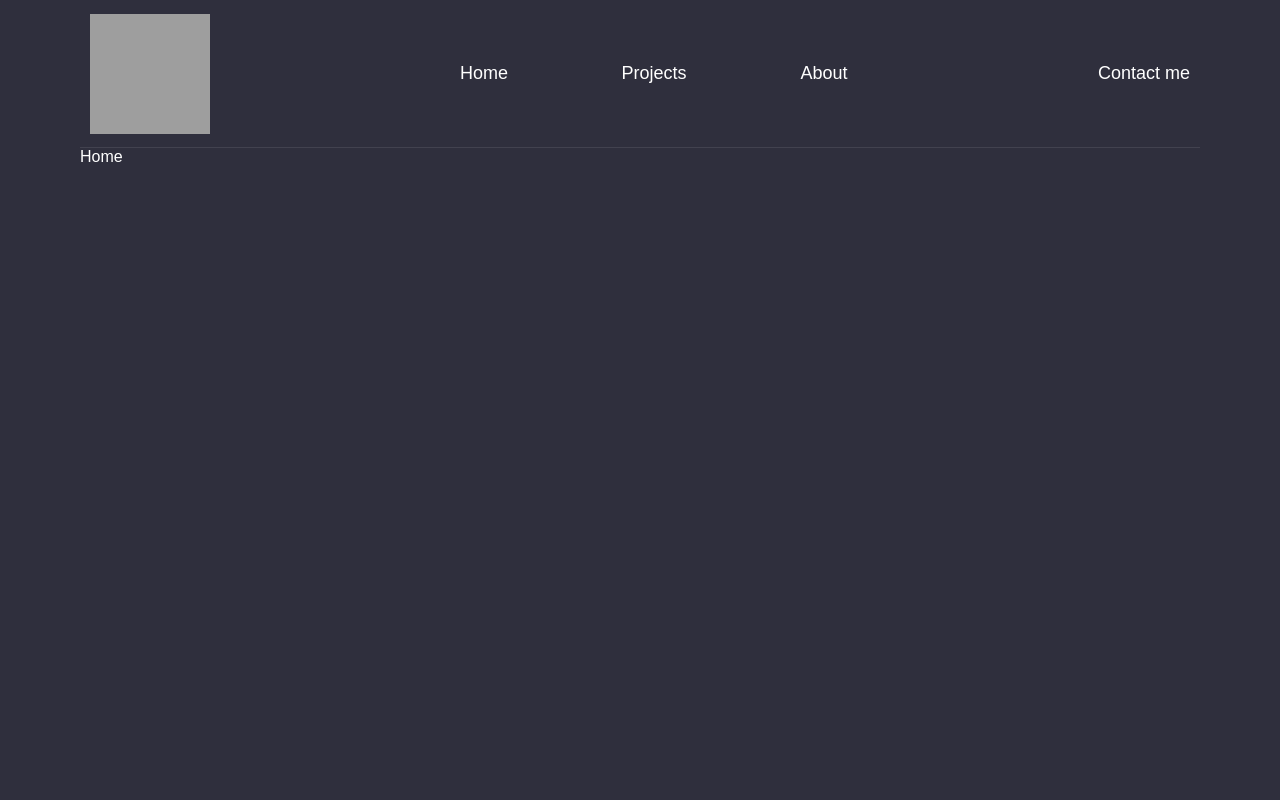
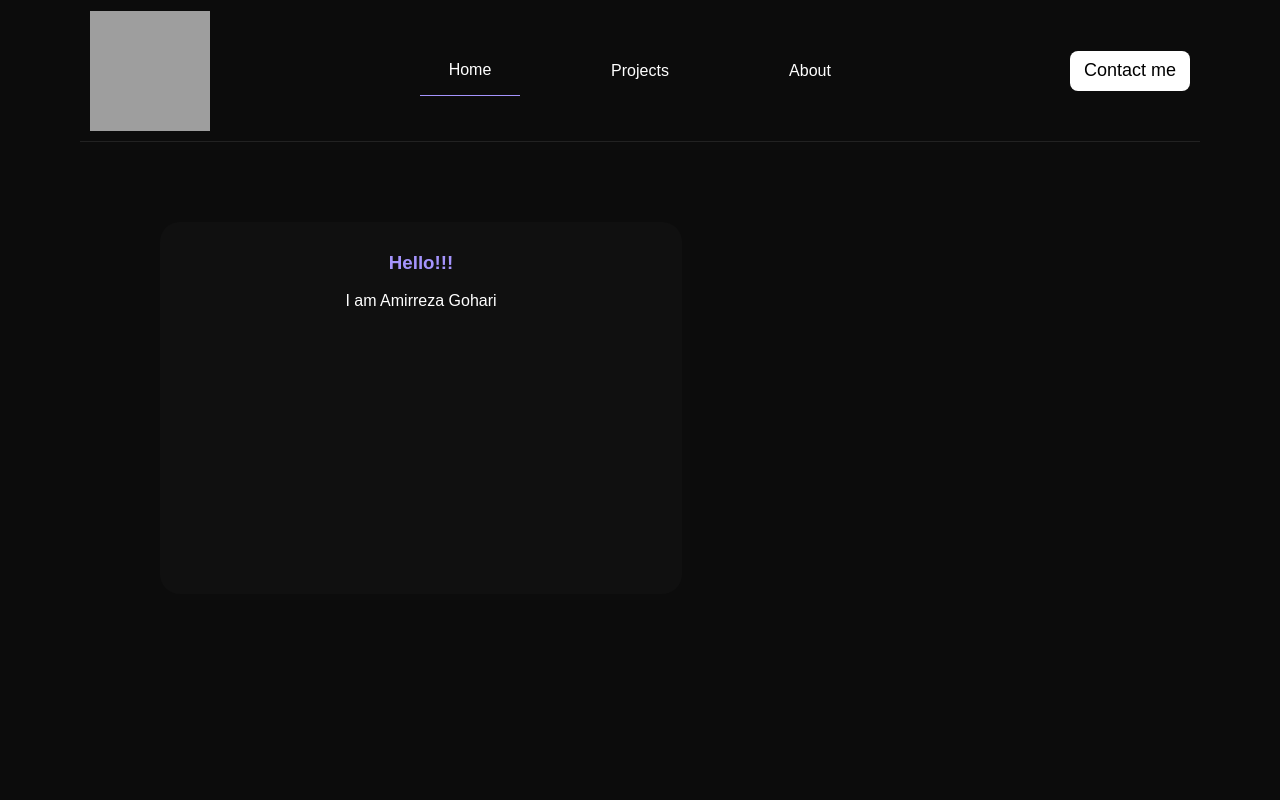
Before and after one commit to Cybersoul2042/Portfolio, a Django app: page / in a window 1280 px wide. Run offline with Django 4.2, Linux system fonts and the light colour scheme; data comes from the database, SQL or seed files in the repository; both versions use the stored data as it was after the commit; grey boxes are pictures that could not be loaded.

Commit message:
More Style

```diff
--- a/pfwapp/static/pfwapp/index.css
+++ b/pfwapp/static/pfwapp/index.css
@@ -1,30 +1,30 @@
 body {
   font-family: sans-serif;
-  background-color: rgb(47, 47, 61);
+  background-color: #0c0c0c;
   color: white;
   margin: 0;
   margin-left: 80px;
   margin-right: 80px;
   min-width: 300px;
+  height: 100vh;
 }
 
 .navbar_container {
   width: 100%;
   border-bottom: 1px solid rgba(255, 255, 255, 0.09);
+  margin-bottom: 80px;
 }
 .navbar_container .navbar {
   display: flex;
   flex-direction: row;
   flex-wrap: wrap;
   justify-content: space-between;
-  align-content: center;
+  align-items: center;
   padding: 10px;
 }
 .navbar_container .navbar #logo {
   display: flex;
   flex-direction: row;
-  justify-content: center;
-  align-items: center;
 }
 .navbar_container .navbar #logo #mylogo {
   width: 120px;
@@ -35,7 +35,7 @@ body {
   flex-direction: row;
   justify-content: center;
   align-items: center;
-  font-size: 18px;
+  font-size: 16px;
 }
 .navbar_container .navbar .pages-btn #home-btn {
   display: flex;
@@ -48,12 +48,14 @@ body {
   margin-right: 35px;
   width: 100px;
 }
+.navbar_container .navbar .pages-btn #home-btn a p {
+  transition: color 0.3s ease;
+}
 .navbar_container .navbar .pages-btn #home-btn:hover {
   cursor: pointer;
-  background-color: rgba(106, 106, 255, 0.601);
-  text-align: center;
-  border-radius: 8px;
-  width: 100px;
+}
+.navbar_container .navbar .pages-btn #home-btn:hover a p {
+  color: #a594fd;
 }
 .navbar_container .navbar .pages-btn #project-btn {
   display: flex;
@@ -66,12 +68,14 @@ body {
   margin-right: 35px;
   width: 100px;
 }
+.navbar_container .navbar .pages-btn #project-btn a p {
+  transition: color 0.3s ease;
+}
 .navbar_container .navbar .pages-btn #project-btn:hover {
   cursor: pointer;
-  background-color: rgba(106, 106, 255, 0.601);
-  text-align: center;
-  border-radius: 8px;
-  width: 100px;
+}
+.navbar_container .navbar .pages-btn #project-btn:hover a p {
+  color: #a594fd;
 }
 .navbar_container .navbar .pages-btn #about-btn {
   display: flex;
@@ -84,26 +88,75 @@ body {
   margin-right: 0px;
   width: 100px;
 }
+.navbar_container .navbar .pages-btn #about-btn a p {
+  transition: color 0.3s ease;
+}
 .navbar_container .navbar .pages-btn #about-btn:hover {
   cursor: pointer;
-  background-color: rgba(106, 106, 255, 0.601);
-  text-align: center;
-  border-radius: 8px;
-  width: 100px;
+}
+.navbar_container .navbar .pages-btn #about-btn:hover a p {
+  color: #a594fd;
 }
 .navbar_container .navbar #contact-btn {
+  width: 120px;
+  height: 40px;
   display: flex;
   flex-direction: row;
   justify-content: center;
   align-items: center;
   font-size: 18px;
-  margin: 15px;
+  margin: 35px;
   margin-left: 0;
   margin-right: 0;
+  color: black;
+  background-color: white;
+  border-radius: 8px;
+  transition: background-color 0.8s ease, color 1s ease;
+}
+.navbar_container .navbar #contact-btn:hover {
+  cursor: pointer;
+  transition: background-color 0.8s ease, color 1s ease;
+  background-color: #7d64f9;
+  color: white;
 }
 
-.page-det {
-  padding: 5px;
+#home-intro-card {
+  width: 500px;
+  height: 350px;
+  margin: 80px;
+  margin-top: 0;
+  border: 1px solid transparent;
+  border-radius: 1.25rem;
+  padding: 10px;
+  background-color: #101010;
+  text-align: center;
+}
+#home-intro-card h3 {
+  font-weight: bold;
+}
+
+.project-cards {
+  display: flex;
+  flex-wrap: wrap;
+  flex-direction: row;
+  justify-content: space-between;
+  align-items: center;
+}
+
+#project-card {
+  width: 300px;
+  height: 350px;
+  margin: 80px;
+  margin-top: 0;
+  margin-bottom: 10px;
+  border: 1px solid transparent;
+  border-radius: 1.25rem;
+  padding: 10px;
+  background-color: #101010;
+  text-align: center;
+}
+#project-card h3 {
+  font-weight: bold;
 }
 
 /*# sourceMappingURL=index.css.map */
--- a/pfwapp/static/pfwapp/index.js
+++ b/pfwapp/static/pfwapp/index.js
@@ -1,12 +1,21 @@
 document.addEventListener("DOMContentLoaded", function () {
     var _a, _b, _c, _d;
-    (_a = document.querySelector('#home-btn')) === null || _a === void 0 ? void 0 : _a.addEventListener('click', () => ChangePage("home"));
-    (_b = document.querySelector('#project-btn')) === null || _b === void 0 ? void 0 : _b.addEventListener('click', () => ChangePage("projects"));
-    (_c = document.querySelector('#about-btn')) === null || _c === void 0 ? void 0 : _c.addEventListener('click', () => ChangePage("about"));
-    (_d = document.querySelector('#contact-btn')) === null || _d === void 0 ? void 0 : _d.addEventListener('click', () => ChangePage("contact"));
-    ChangePage("home");
+    (_a = document.querySelector('#home-btn')) === null || _a === void 0 ? void 0 : _a.addEventListener('click', () => ChangePage("home", "home-btn"));
+    (_b = document.querySelector('#project-btn')) === null || _b === void 0 ? void 0 : _b.addEventListener('click', () => ChangePage("projects", "project-btn"));
+    (_c = document.querySelector('#about-btn')) === null || _c === void 0 ? void 0 : _c.addEventListener('click', () => ChangePage("about", "about-btn"));
+    (_d = document.querySelector('#contact-btn')) === null || _d === void 0 ? void 0 : _d.addEventListener('click', () => ChangePage("contact", "contact-btn"));
+    ChangePage("home", "home-btn");
 });
-function ChangePage(pagetype) {
+function ChangePage(pagetype, pageButton) {
+    let pageBtns = document.querySelectorAll('.button');
+    pageBtns.forEach(btn => {
+        if (btn.id === `${pageButton}`) {
+            btn.style.borderBottom = "1px solid #a594fd";
+        }
+        else {
+            btn.style.borderBottom = "none";
+        }
+    });
     const pages = document.querySelectorAll(".page");
     pages.forEach(page => {
         if (page.id === `${pagetype}`) {
--- a/pfwapp/static/pfwapp/index.scss
+++ b/pfwapp/static/pfwapp/index.scss
@@ -1,3 +1,5 @@
+$button-colors: #a594fd;
+
 @mixin btn($name, $mLeft, $mRight) {
     ##{$name}-btn {
         display: flex;
@@ -9,24 +11,32 @@
         margin-left: #{$mLeft};
         margin-right: #{$mRight};
         width: 100px;
+        a{
+            p{
+                transition: color 0.3s ease;
+            }
+        }
+
     }
     ##{$name}-btn:hover{
         cursor: pointer;
-        background-color: rgba(106, 106, 255, 0.601);
-        text-align: center;
-        border-radius: 8px;
-        width: 100px;
+        a{
+            p{
+                color: $button-colors;
+            }
+        }
     }
 }
 
 body{
     font-family: sans-serif;
-    background-color: rgb(47, 47, 61);
+    background-color: #0c0c0c;
     color: white;
     margin: 0;
     margin-left: 80px;
     margin-right: 80px;
     min-width: 300px;
+    height: 100vh;
 }
 .navbar_container{
     width: 100%;
@@ -36,13 +46,11 @@ body{
         flex-direction: row;
         flex-wrap: wrap;
         justify-content: space-between;
-        align-content: center;
+        align-items: center;
         padding: 10px;
         #logo{
             display: flex;
             flex-direction: row;
-            justify-content: center;
-            align-items: center;
             #mylogo{
                 width: 120px;
                 height: 120px;
@@ -53,25 +61,75 @@ body{
             flex-direction: row;
             justify-content: center;
             align-items: center;
-            font-size: 18px;
+            font-size: 16px;
             @include btn(home, 0px, 35px);
             @include btn(project, 35px, 35px);
             @include btn(about, 35px, 0px);
 
         }
         #contact-btn{
+            width: 120px;
+            height: 40px;
             display: flex;
             flex-direction: row;
             justify-content: center;
             align-items: center;
             font-size: 18px;
-            margin: 15px;
+            margin: 35px;
             margin-left: 0;
             margin-right: 0;
+            color: black;
+            background-color: white;
+            border-radius: 8px;
+            transition: background-color 0.8s ease, color 1s ease;
+
+        }
+        #contact-btn:hover{
+            cursor: pointer;
+            transition: background-color 0.8s ease, color 1s ease;
+            background-color: #7d64f9;
+
+            color: white;
+
         }
     }
+    margin-bottom: 80px;
 }
 
-.page-det{
-    padding: 5px;
+#home-intro-card{
+    width: 500px;
+    height: 350px;
+    margin: 80px;
+    margin-top: 0;
+    border: 1px solid transparent;
+    border-radius: 1.25rem;
+    padding: 10px;
+    background-color: #101010;
+    h3{
+        font-weight: bold;
+    }
+    text-align: center;
 }
+
+.project-cards{
+    display: flex;
+    flex-wrap: wrap;
+    flex-direction: row;
+    justify-content: space-between;
+    align-items: center;
+}
+#project-card{
+    width: 300px;
+    height: 350px;
+    margin: 80px;
+    margin-top: 0;
+    margin-bottom: 10px;
+    border: 1px solid transparent;
+    border-radius: 1.25rem;
+    padding: 10px;
+    background-color: #101010;
+    h3{
+        font-weight: bold;
+    }
+    text-align: center;
+}
--- a/pfwapp/templates/pfwapp/index.html
+++ b/pfwapp/templates/pfwapp/index.html
@@ -12,16 +12,27 @@
 
 {% block body %}
     <div class="pages">
-        <div class="page" id="home" style="display: none;">Home</div>
+        <div class="page" id="home" style="display: none;">
+            <div class="card" id="home-intro-card">
+                <h3 style="color: #a594fd;">Hello!!!</h3>
+                <p>I am Amirreza Gohari</p>
+            </div>
+        </div>
 
         <div class="page" id="projects" style="display: none;">
-            {% for project in Projects %}
-                <p>
-                    <a>{{project.name}}</a>
-                </p>
-            {% empty %}
-                <p>No Projects!!!</p>
-            {% endfor %}
+            <div class="project-cards">
+                {% for project in Projects %}
+                    <div class="card" id="project-card">
+                        <h3 style="color: #a594fd;">{{project}}</h3>
+                        <p>This is project {{project}}</p>
+                    </div>
+                {% empty %}
+                    <div class="card" id="project-card">
+                        <h3 style="color: #a594fd;">{{project}}</h3>
+                        <p>This is project {{project}}</p>
+                    </div>
+                {% endfor %}
+            </div>
         </div>
 
         <div class="page" id="about" style="display: none;">About</div>
--- a/pfwapp/templates/pfwapp/layout.html
+++ b/pfwapp/templates/pfwapp/layout.html
@@ -17,21 +17,21 @@
                     <img id="mylogo" src="{{ logo }}" alt="logo">
                 </div>
                 <div class="pages-btn">
-                    <div id="home-btn">
+                    <div class="button" id="home-btn">
                         <a>
                             <p>
                                 Home
                             </p>
                         </a>
                     </div>
-                    <div id="project-btn">
+                    <div class="button" id="project-btn">
                         <a>
                             <p>
                                 Projects
                             </p>
                         </a>
                     </div>
-                    <div id="about-btn">
+                    <div class="button" id="about-btn">
                         <a>
                             <p>
                                 About
```
Also changed, not shown: pfwapp/static/pfwapp/index.ts (+22 -6 lines), db.sqlite3, 2 other files.
